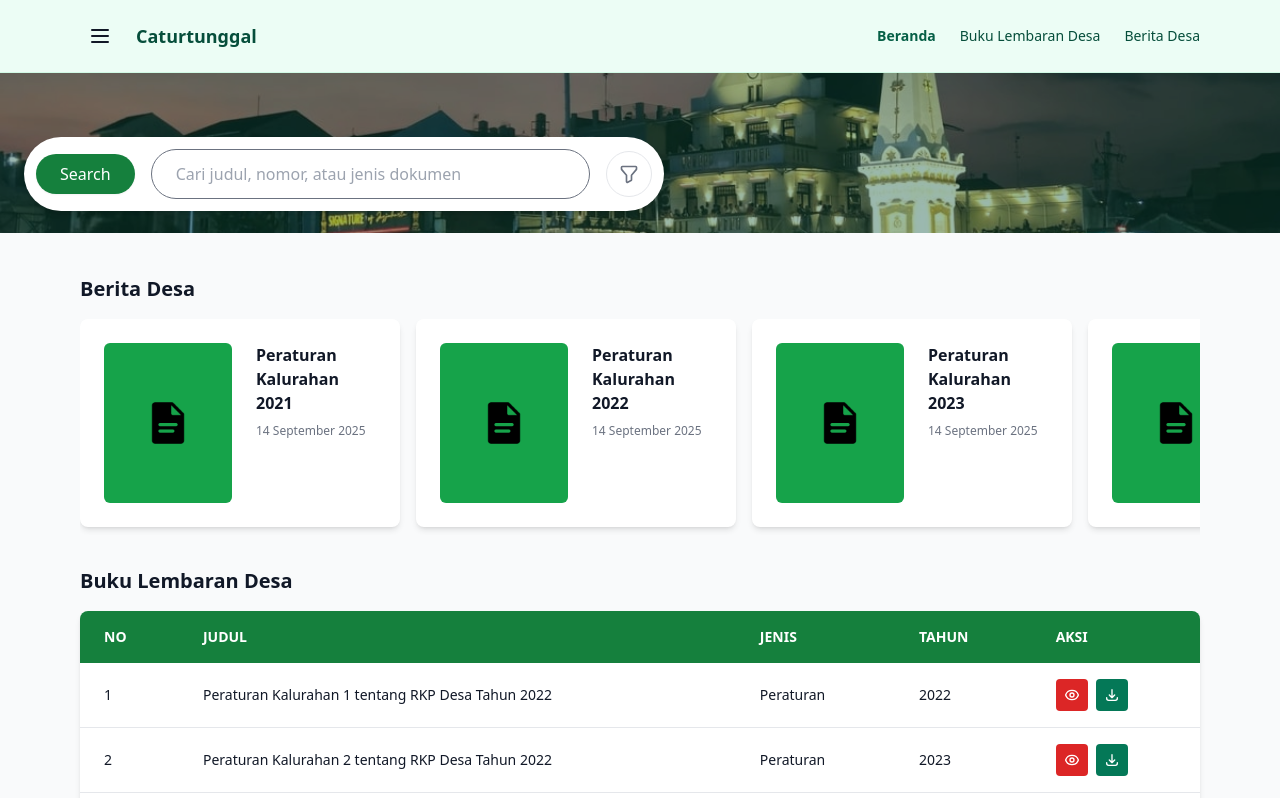
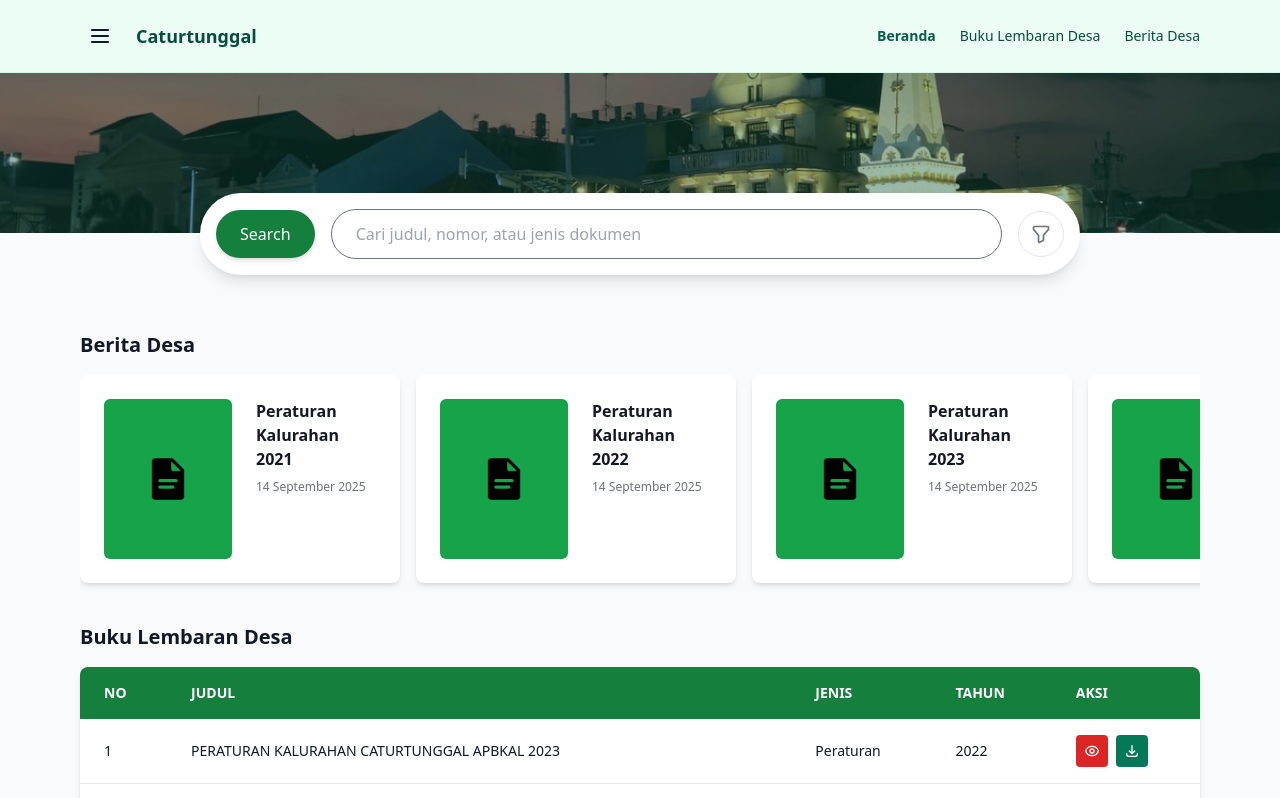
Before and after one commit to buku-desa/frontend, a Next.js app in the folder warga-fe-baru/: page / in a window 1280 px wide. Shown: the top 798 px of the page. Built offline with nearby package versions, Linux system fonts and the light colour scheme.

Commit message:
feat: activate warga document actions

```diff
--- a/warga-fe-baru/pages/index.tsx
+++ b/warga-fe-baru/pages/index.tsx
@@ -7,17 +7,25 @@ import Hero from '../src/components/warga/Hero'
 import SearchBar from '../src/components/warga/SearchBar'
 import BeritaCard from '../src/components/warga/BeritaCard'
 import BukuTable from '../src/components/warga/BukuTable'
+import bukuData from '../src/data/bukuData'
 
 const mockBerita = Array.from({ length: 5 }).map((_, i) => ({
   id: i + 1,
   title: `Peraturan Kalurahan ${i + 2021}`,
 }))
 
-const mockRows = Array.from({ length: 5 }).map((_, i) => ({
-  no: i + 1,
-  judul: `Peraturan Kalurahan ${i + 1} tentang RKP Desa Tahun 2022`,
+const extractYear = (value: string) => {
+  const match = value.match(/(\d{4})\b/)
+  return match ? Number(match[1]) : new Date().getFullYear()
+}
+
+const tableRows = bukuData.slice(0, 5).map((doc, index) => ({
+  no: index + 1,
+  judul: doc.title,
   jenis: 'Peraturan',
-  tahun: 2022 + (i % 3),
+  tahun: extractYear(doc.date),
+  viewHref: `/buku-lembaran/${doc.id}`,
+  downloadHref: doc.pdfUrl ? encodeURI(doc.pdfUrl) : undefined,
 }))
 
 const Home: NextPage = () => {
@@ -59,7 +67,7 @@ const Home: NextPage = () => {
       <section className="max-w-6xl mx-auto px-4 mt-8">
         <h2 className="text-xl font-semibold">Buku Lembaran Desa</h2>
         <div className="mt-4 mb-10">
-          <BukuTable rows={mockRows} />
+          <BukuTable rows={tableRows} />
         </div>
       </section>
     </>
--- a/warga-fe-baru/src/components/warga/BukuTable.tsx
+++ b/warga-fe-baru/src/components/warga/BukuTable.tsx
@@ -3,9 +3,15 @@ type Row = {
   judul: string
   jenis: string
   tahun: number
+  viewHref?: string
+  downloadHref?: string
 }
 
-export default function BukuTable({ rows }: { rows: Row[] }) {
+type Props = {
+  rows: Row[]
+}
+
+export default function BukuTable({ rows }: Props) {
   return (
     <div className="bg-white rounded-lg shadow-md overflow-hidden">
       <table className="w-full">
@@ -19,29 +25,50 @@ export default function BukuTable({ rows }: { rows: Row[] }) {
           </tr>
         </thead>
         <tbody className="divide-y divide-gray-200">
-          {rows.map((item) => (
-            <tr key={item.no} className="hover:bg-gray-50">
+          {rows.map((item) => {
+            const viewDisabled = !item.viewHref
+            const downloadDisabled = !item.downloadHref
+            const downloadName = item.downloadHref
+              ? item.downloadHref.split('/').pop() || 'dokumen.pdf'
+              : undefined
+
+            return (
+              <tr key={`${item.no}-${item.judul}`} className="hover:bg-gray-50">
                 <td className="px-6 py-4 text-sm">{item.no}</td>
                 <td className="px-6 py-4 text-sm">{item.judul}</td>
                 <td className="px-6 py-4 text-sm">{item.jenis}</td>
                 <td className="px-6 py-4 text-sm">{item.tahun}</td>
                 <td className="px-6 py-4 text-sm">
                   <div className="flex gap-2">
-                  <button className="bg-red-600 text-white p-2 rounded hover:bg-red-700">
+                    <a
+                      href={item.viewHref ?? '#'}
+                      target={viewDisabled ? undefined : '_blank'}
+                      rel={viewDisabled ? undefined : 'noopener noreferrer'}
+                      aria-label="Lihat dokumen"
+                      className={`bg-red-600 text-white p-2 rounded hover:bg-red-700 transition-colors ${viewDisabled ? 'pointer-events-none opacity-50' : ''}`}
+                    >
                       <svg className="w-4 h-4" fill="none" stroke="currentColor" viewBox="0 0 24 24">
                         <path strokeLinecap="round" strokeLinejoin="round" strokeWidth={2} d="M15 12a3 3 0 11-6 0 3 3 0 016 0z" />
                         <path strokeLinecap="round" strokeLinejoin="round" strokeWidth={2} d="M2.458 12C3.732 7.943 7.523 5 12 5c4.478 0 8.268 2.943 9.542 7-1.274 4.057-5.064 7-9.542 7-4.477 0-8.268-2.943-9.542-7z" />
                       </svg>
-                  </button>
-                  <button className="bg-emerald-700 text-white p-2 rounded hover:bg-emerald-800">
+                    </a>
+                    <a
+                      href={item.downloadHref ?? '#'}
+                      target={downloadDisabled ? undefined : '_blank'}
+                      rel={downloadDisabled ? undefined : 'noopener noreferrer'}
+                      download={downloadDisabled ? undefined : downloadName}
+                      aria-label="Unduh dokumen"
+                      className={`bg-emerald-700 text-white p-2 rounded hover:bg-emerald-800 transition-colors ${downloadDisabled ? 'pointer-events-none opacity-50' : ''}`}
+                    >
                       <svg className="w-4 h-4" fill="none" stroke="currentColor" viewBox="0 0 24 24">
                         <path strokeLinecap="round" strokeLinejoin="round" strokeWidth={2} d="M4 16v1a3 3 0 003 3h10a3 3 0 003-3v-1m-4-4l-4 4m0 0l-4-4m4 4V4" />
                       </svg>
-                  </button>
+                    </a>
                   </div>
                 </td>
               </tr>
-          ))}
+            )
+          })}
         </tbody>
       </table>
     </div>
--- a/warga-fe-baru/src/components/warga/SearchBar.tsx
+++ b/warga-fe-baru/src/components/warga/SearchBar.tsx
@@ -13,12 +13,12 @@ export default function SearchBar({ value, onChange, onSearch, placeholder = "Ca
   }
 
   return (
-    <div className="max-w-2xl ml-2 mr-auto px-4 -mt-24 mb-16">
-      <div className="bg-white rounded-full shadow-md p-3 flex items-center gap-4">
+    <div className="max-w-4xl -mt-10 mb-14 px-2 mx-auto">
+      <div className="bg-white rounded-full shadow-lg p-4 flex items-center gap-4">
         {/* Left search button */}
         <button
           onClick={onSearch}
-          className="bg-green-700 text-white rounded-full px-6 py-2 font-medium shadow-sm hover:bg-green-800 transition-colors"
+          className="bg-green-700 text-white rounded-full px-6 py-3 font-medium shadow-md hover:bg-green-800 transition-colors"
         >
           Search
         </button>
```
Also changed, not shown: warga-fe-baru/src/pages/index.tsx (+13 -5 lines). Lines whose indentation alone changed are shown as unchanged.
